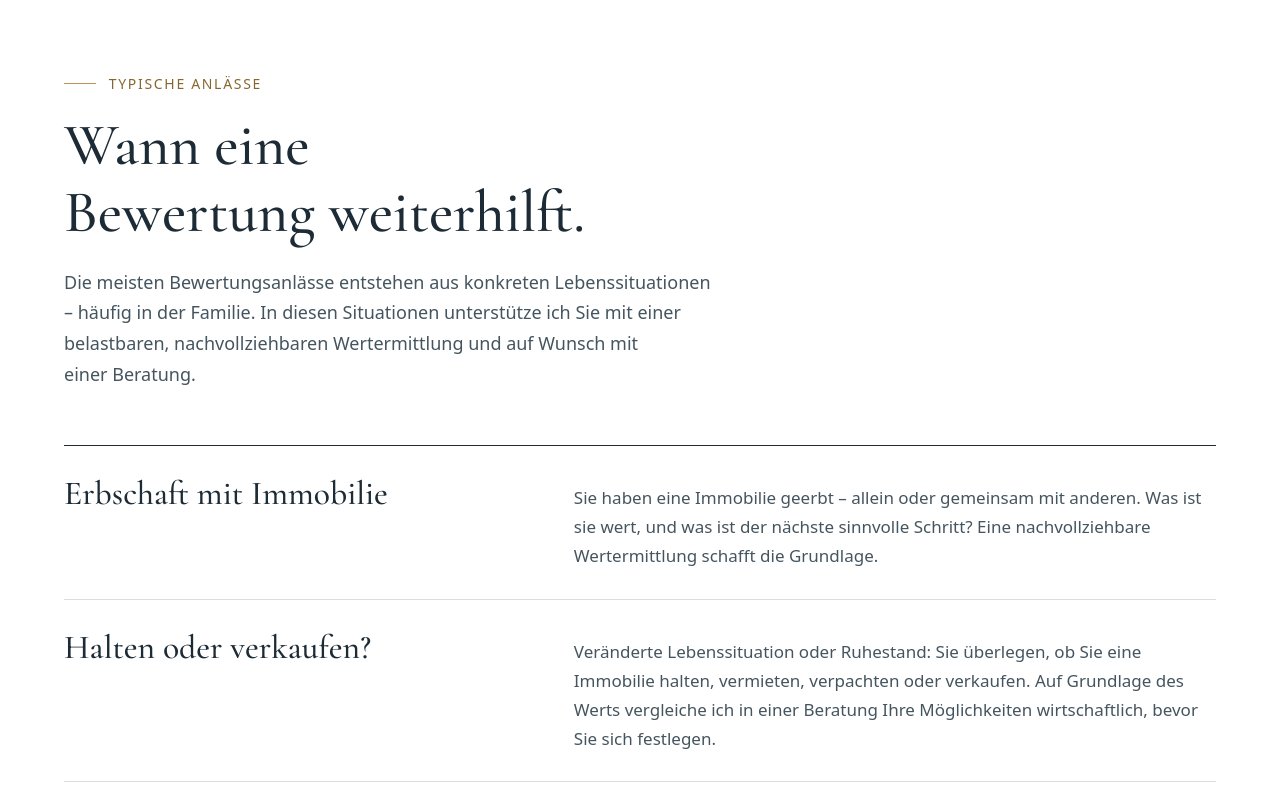
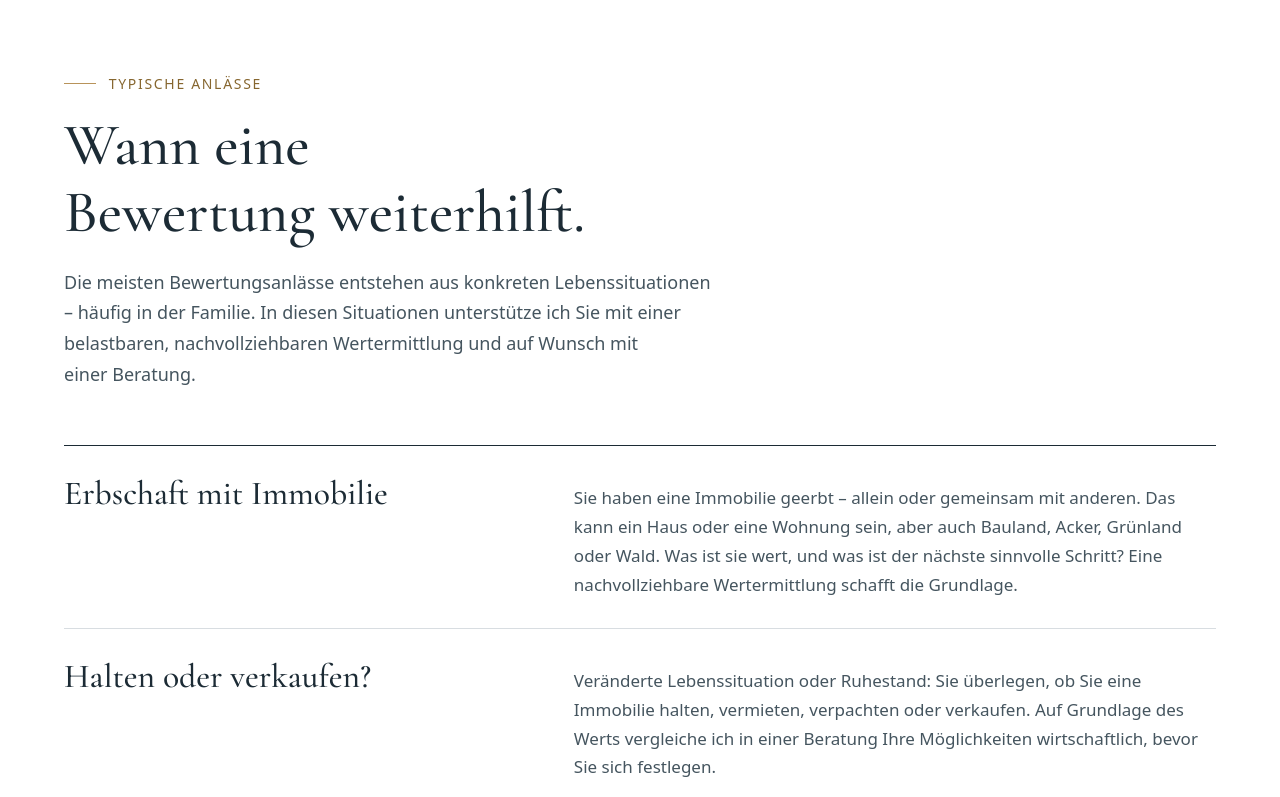
Before and after one commit to katrinworkert-lab/katrin-workert-website, an Astro site: page / in a window 1280 px wide. Shown: the part 1254-2051 px from the top of the page. Built offline with nearby package versions, Linux system fonts and the light colour scheme; Astro itself is replaced by a stand-in of ours.

Commit message:
Anlass Erbschaft mit unbebauten Grundstücken, Region in der Abzeichen-Leiste vereinfacht
Co-Authored-By: Claude Opus 5.5 <noreply@anthropic.com>
Claude-Session: https://claude.ai/code/session_01H8WfLHyQ6Lozt7HHayJSDv

```diff
--- a/src/pages/index.astro
+++ b/src/pages/index.astro
@@ -19,7 +19,7 @@ const title = `Immobilienbewertung ${orteKurz} – Katrin Workert`;
 const description = `Immobilienbewertung für Erben, Familien und private Eigentümer: Verkehrswertgutachten und Kurzbewertung in ${orteKurz} und Umgebung. Auf Wunsch Beratung, was der Wert für Ihre weitere Planung bedeutet.`;
 
 const anlaesse = [
-  ['Erbschaft mit Immobilie', 'Sie haben eine Immobilie geerbt – allein oder gemeinsam mit anderen. Was ist sie wert, und was ist der nächste sinnvolle Schritt? Eine nachvollziehbare Wertermittlung schafft die Grundlage.'],
+  ['Erbschaft mit Immobilie', 'Sie haben eine Immobilie geerbt – allein oder gemeinsam mit anderen. Das kann ein Haus oder eine Wohnung sein, aber auch Bauland, Acker, Grünland oder Wald. Was ist sie wert, und was ist der nächste sinnvolle Schritt? Eine nachvollziehbare Wertermittlung schafft die Grundlage.'],
   ['Halten oder verkaufen?', 'Veränderte Lebenssituation oder Ruhestand: Sie überlegen, ob Sie eine Immobilie halten, vermieten, verpachten oder verkaufen. Auf Grundlage des Werts vergleiche ich in einer Beratung Ihre Möglichkeiten wirtschaftlich, bevor Sie sich festlegen.'],
   ['Zweitmeinung zur Maklereinschätzung', 'Sie haben bereits eine Einschätzung erhalten und möchten wissen, ob sie realistisch ist. Ich prüfe sie anhand der Marktdaten und des Zustands der Immobilie.'],
   ['Schenkung und Übertragung', 'Sie möchten Immobilien zu Lebzeiten an die nächste Generation übertragen und benötigen dafür eine belastbare Wertgrundlage – auch zur Vorbereitung von Gesprächen mit Steuerberater und Notar.'],
@@ -95,7 +95,7 @@ const schema = {
         </div>
         <div>
           <dt>Region</dt>
-          <dd>{orteKurz} und Umgebung. Weitere Orte auf Anfrage.</dd>
+          <dd>{orteKurz} und Umgebung</dd>
         </div>
       </div>
     </dl>
```
